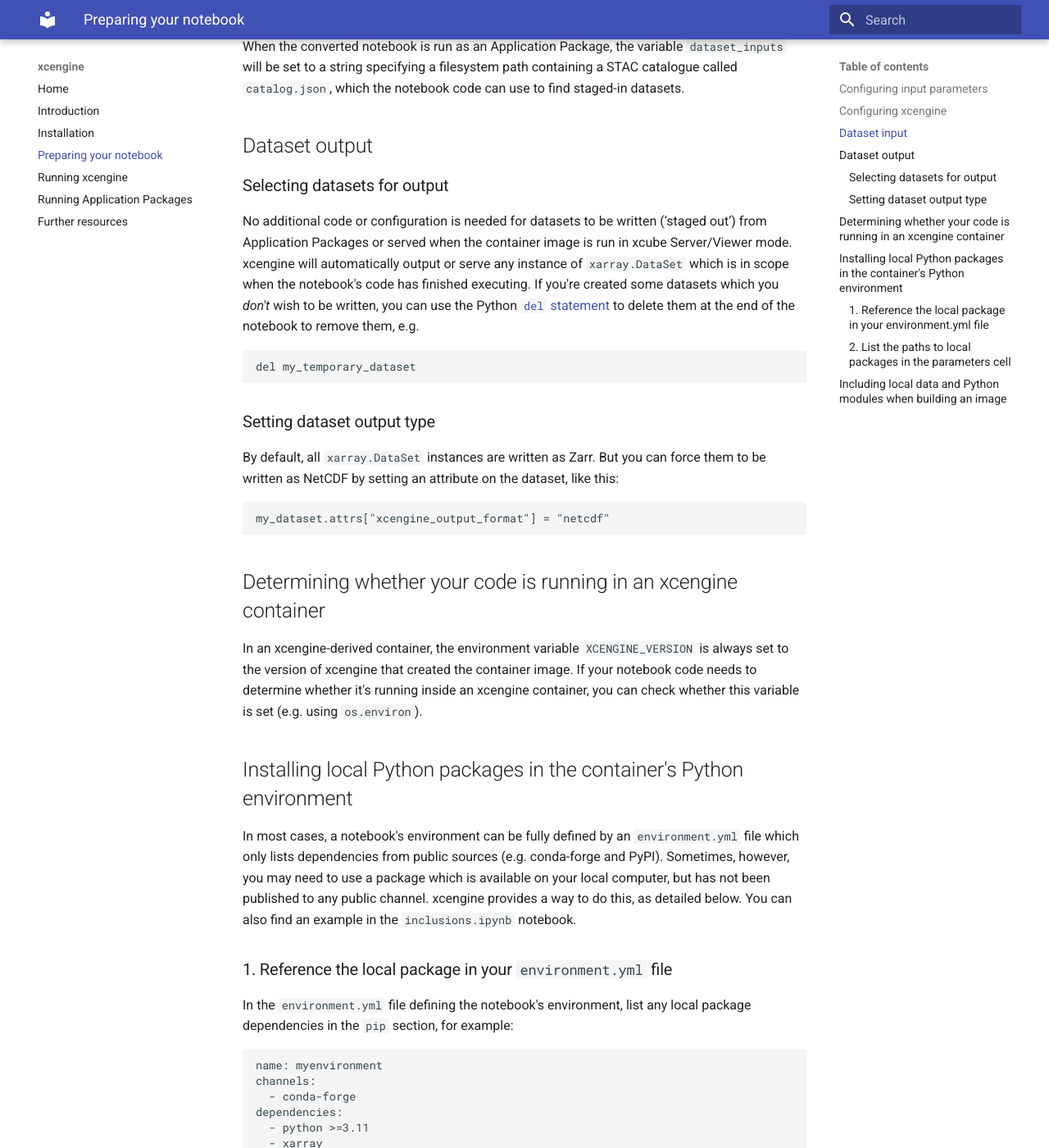
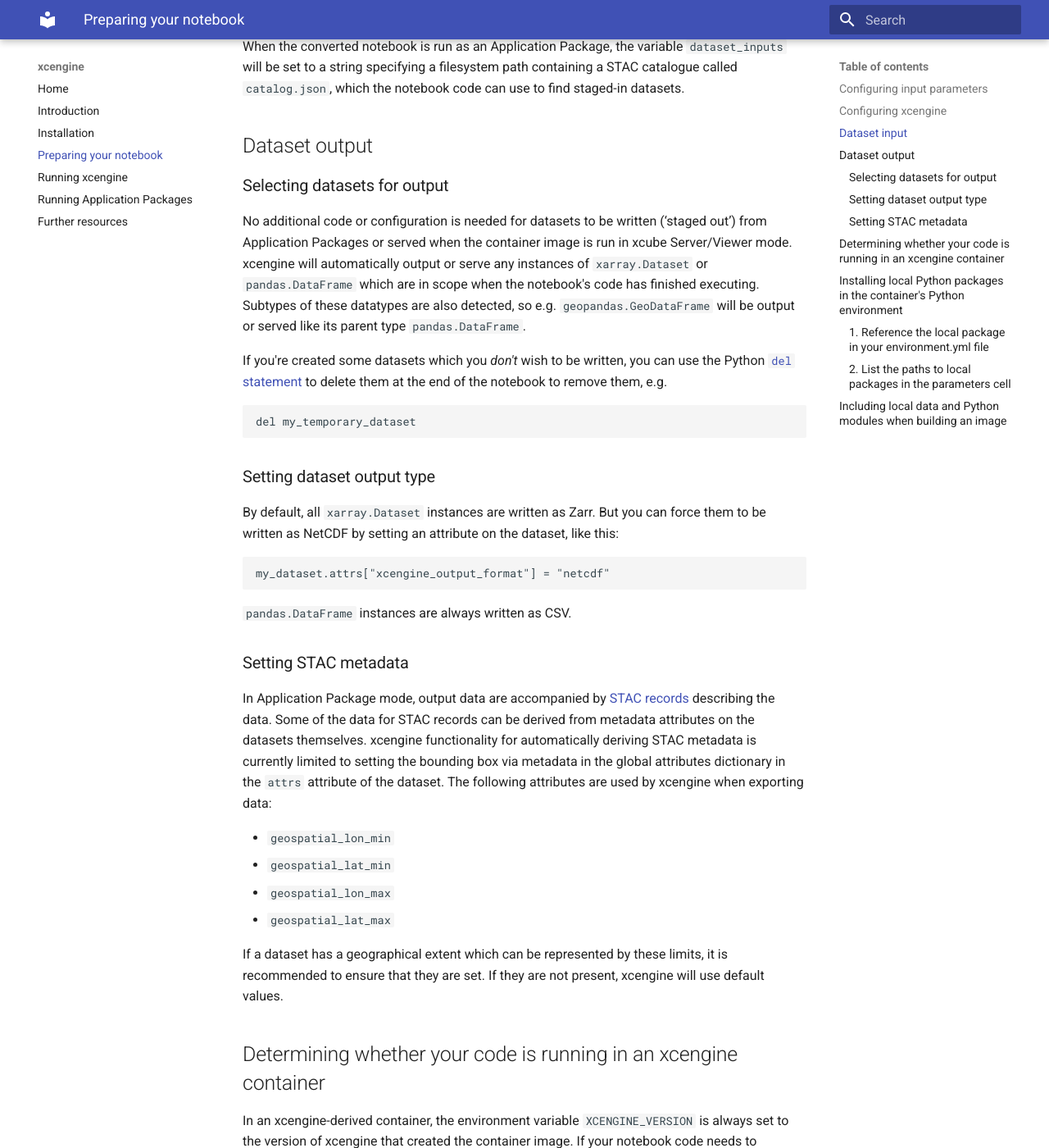
Before and after one commit to xcube-dev/xcengine, an MkDocs documentation site: the page built from docs/notebook.md, in a window 1280 px wide and 1400 px high, scrolled down 2262 px. Shown: the whole window at 82% size. Built offline with MkDocs 1.6.1 and Material for MkDocs 9.7.7, drawn with Linux system fonts in a browser that asks for light colours.

Commit message:
Update documentation and changelog

````diff
--- a/docs/notebook.md
+++ b/docs/notebook.md
@@ -100,10 +100,13 @@ can use to find staged-in datasets.
 No additional code or configuration is needed for datasets to be written
 (‘staged out’) from Application Packages or served when the container image is
 run in xcube Server/Viewer mode. xcengine will automatically output or serve
-any instance of `xarray.DataSet` which is in scope when the notebook's code
-has finished executing. If you're created some datasets which you *don't* wish
-to be written, you can use the Python [`del`
-statement](https://docs.python.org/3/reference/simple_stmts.html#the-del-statement)
+any instances of `xarray.Dataset` or `pandas.DataFrame` which are in scope when
+the notebook's code has finished executing. Subtypes of these datatypes are
+also detected, so e.g. `geopandas.GeoDataFrame` will be output or served like
+its parent type `pandas.DataFrame`.
+
+If you're created some datasets which you *don't* wish to be written, you can
+use the Python [`del` statement](https://docs.python.org/3/reference/simple_stmts.html#the-del-statement)
 to delete them at the end of the notebook to remove them, e.g.
 
 ```python
@@ -112,13 +115,34 @@ del my_temporary_dataset
 
 ### Setting dataset output type
 
-By default, all `xarray.DataSet` instances are written as Zarr. But you can
+By default, all `xarray.Dataset` instances are written as Zarr. But you can
 force them to be written as NetCDF by setting an attribute on the dataset,
 like this:
 
 ```python
 my_dataset.attrs["xcengine_output_format"] = "netcdf"
 ```
+
+`pandas.DataFrame` instances are always written as CSV.
+
+### Setting STAC metadata
+
+In Application Package mode, output data are accompanied by
+[STAC records](https://stacspec.org/) describing the data. Some of the data
+for STAC records can be derived from metadata attributes on the datasets
+themselves. xcengine functionality for automatically deriving STAC metadata
+is currently limited to setting the bounding box via metadata in the global
+attributes dictionary in the `attrs` attribute of the dataset. The following
+attributes are used by xcengine when exporting data:
+
+- `geospatial_lon_min`
+- `geospatial_lat_min`
+- `geospatial_lon_max`
+- `geospatial_lat_max`
+
+If a dataset has a geographical extent which can be represented by these
+limits, it is recommended to ensure that they are set. If they are not present,
+xcengine will use default values.
 
 ## Determining whether your code is running in an xcengine container
 
````
Also changed, not shown: CHANGES.md (+2 -0 lines).
